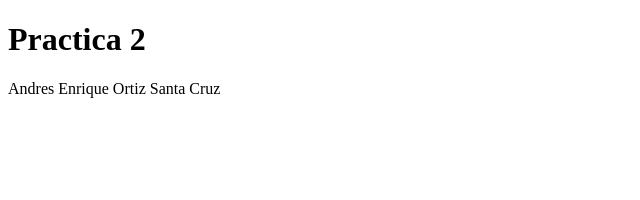
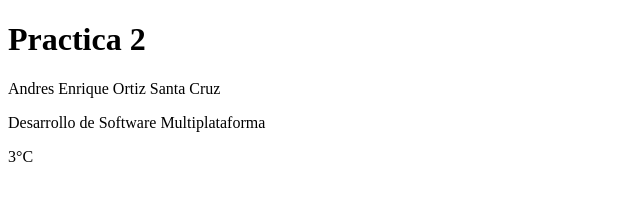
Before and after one commit to andr3sEnrique/Practica2, a plain HTML site: page index.html in a window 1280 px wide. Shown: the whole page, without its empty margins (0-640 px from the left). Drawn offline with Linux system fonts and the light colour scheme.

Commit message:
[UPDATE] indexHTML

```diff
--- a/index.html
+++ b/index.html
@@ -9,5 +9,7 @@
 <body>
     <h1>Practica 2</h1>
     <p>Andres Enrique Ortiz Santa Cruz</p>
+    <p>Desarrollo de Software Multiplataforma</p>
+    <p>3°C</p>
 </body>
 </html>
```
